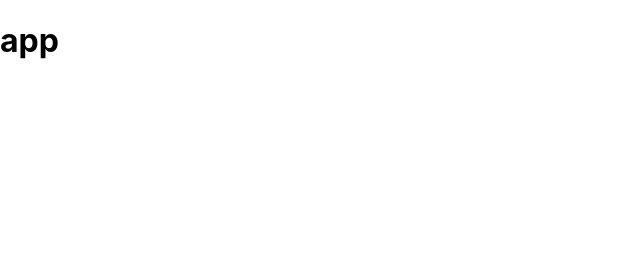
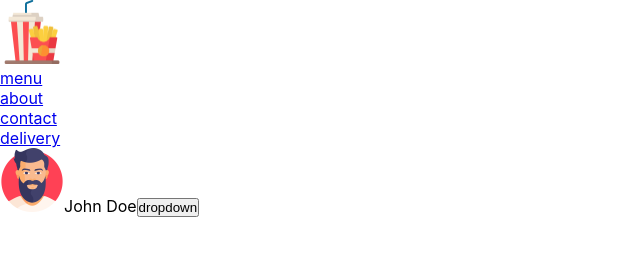
Before and after one commit to wwwax/foody, a React app: page / in a window 1280 px wide. Shown: the whole page, without its empty margins (0-640 px from the left). Built offline with nearby package versions, Linux system fonts and the light colour scheme.

Commit message:
added header logo nav and user-menu

```diff
--- a/package.json
+++ b/package.json
@@ -9,6 +9,7 @@
     "react": "^18.2.0",
     "react-dom": "^18.2.0",
     "react-scripts": "5.0.1",
+    "uuid": "^8.3.2",
     "web-vitals": "^2.1.4"
   },
   "scripts": {
--- a/src/components/App.js
+++ /dev/null
@@ -1,9 +0,0 @@
-function App() {
-    return (
-        <div className="App">
-            <h1>app</h1>
-        </div>
-    );
-}
-
-export default App;
--- /dev/null
+++ b/src/components/app/App.js
@@ -0,0 +1,11 @@
+import Header from "../header/Header";
+
+function App() {
+    return (
+        <div className="app">
+            <Header />
+        </div>
+    );
+}
+
+export default App;
--- /dev/null
+++ b/src/components/header/Header.js
@@ -0,0 +1,15 @@
+import Logo from "../logo/Logo";
+import Nav from "../nav/Nav";
+import UserMenu from "../userMenu/userMenu";
+
+function Header() {
+    return (
+        <div className="header">
+            <Logo />
+            <Nav />
+            <UserMenu width={64} />
+        </div>
+    );
+}
+
+export default Header;
--- /dev/null
+++ b/src/components/logo/Logo.js
@@ -0,0 +1,7 @@
+import logo from "../../images/logo.png";
+
+function Logo() {
+    return <img className="logo" src={logo} width={64} alt="foody" />;
+}
+
+export default Logo;
--- /dev/null
+++ b/src/components/nav/Nav.js
@@ -0,0 +1,23 @@
+import { v4 } from "uuid";
+import NavItem from "../navItem/navItem";
+
+const navItems = [
+    { id: v4(), name: "menu" },
+    { id: v4(), name: "about" },
+    { id: v4(), name: "contact" },
+    { id: v4(), name: "delivery" },
+];
+
+function Nav() {
+    return (
+        <ul className="nav">
+            {navItems.map((item) => (
+                <li key={item.id}>
+                    <NavItem name={item.name} />
+                </li>
+            ))}
+        </ul>
+    );
+}
+
+export default Nav;
--- /dev/null
+++ b/src/components/navItem/navItem.js
@@ -0,0 +1,5 @@
+function NavItem({ name }) {
+    return <a href="#">{name}</a>;
+}
+
+export default NavItem;
--- /dev/null
+++ b/src/components/userMenu/userMenu.js
@@ -0,0 +1,15 @@
+import avatar from "../../images/avatar.png";
+
+const name = "John Doe";
+
+function UserMenu({ width }) {
+    return (
+        <div className="userMenu">
+            <img width={width} src={avatar} alt="avatar" />
+            <span>{name}</span>
+            <button>dropdown</button>
+        </div>
+    );
+}
+
+export default UserMenu;
--- a/src/index.css
+++ b/src/index.css
@@ -1,13 +1,14 @@
-body {
-  margin: 0;
-  font-family: -apple-system, BlinkMacSystemFont, 'Segoe UI', 'Roboto', 'Oxygen',
-    'Ubuntu', 'Cantarell', 'Fira Sans', 'Droid Sans', 'Helvetica Neue',
-    sans-serif;
-  -webkit-font-smoothing: antialiased;
-  -moz-osx-font-smoothing: grayscale;
+*,
+*::before,
+*::after {
+    box-sizing: border-box;
+    margin: 0;
+    padding: 0;
 }
 
-code {
-  font-family: source-code-pro, Menlo, Monaco, Consolas, 'Courier New',
-    monospace;
+html {
+    font-family: -apple-system, BlinkMacSystemFont, "Segoe UI", "Roboto",
+        "Oxygen", "Ubuntu", "Cantarell", "Fira Sans", "Droid Sans",
+        "Helvetica Neue", sans-serif;
+    font-size: 16px;
 }
```
Also changed, not shown: src/index.js (+5 -5 lines), src/images/avatar.png (added), src/images/logo.png (added), 1 other file.
